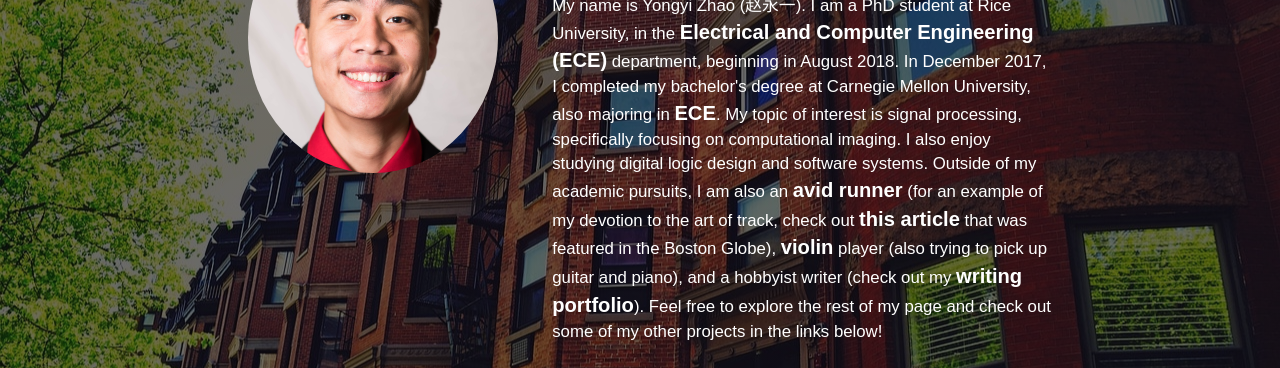
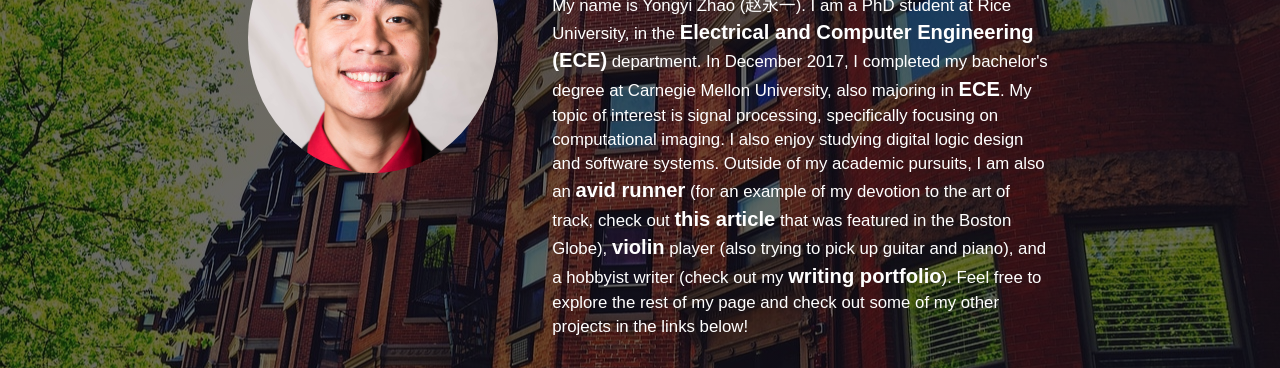
Before and after one commit to yyiz/mysite, a plain HTML site: page pages/about.html in a window 1280 px wide. Shown: the part 196-564 px from the top of the page. Drawn offline with nearby package versions, Linux system fonts and the light colour scheme; a web font is replaced by a local one.

Commit message:
Changed about description

```diff
--- a/pages/about.html
+++ b/pages/about.html
@@ -83,7 +83,7 @@
         <div class="col-md-5 col-md-offset-0 vtop col-xs-10 col-xs-offset-1">
           <h2 style="font-size: 4em;color: white"> Hi!  </h2>
           <p style="font-size: 1.2em;color: white"> My name is Yongyi Zhao (赵永一). I am a PhD student at Rice University, in the <a class="wlink" href="https://eceweb.rice.edu/
-" target="_blank" style="font-size: 1.2em">Electrical and Computer Engineering (ECE)</a> department, beginning in August 2018. In December 2017, I completed my bachelor's degree at Carnegie Mellon University, also majoring in <a class="wlink" href="https://www.ece.cmu.edu/
+" target="_blank" style="font-size: 1.2em">Electrical and Computer Engineering (ECE)</a> department. In December 2017, I completed my bachelor's degree at Carnegie Mellon University, also majoring in <a class="wlink" href="https://www.ece.cmu.edu/
 " target="_blank" style="font-size: 1.2em">ECE</a>. My topic of interest is signal processing, specifically focusing on computational imaging. I also enjoy studying digital logic design and software systems. Outside of my academic pursuits, I am also an <a class="wlink" target="_blank" href="https://www.athletic.net/CrossCountry/Athlete.aspx?AID=4907214#/L0
 " style="font-size: 1.2em">avid runner</a> (for an example of my devotion to the art of track, check out <a class="wlink" target="_blank" href="https://www.bostonglobe.com/sports/2013/01/13/newton-north-girls-win-fourth-straight-team-title-mstca-division-relays/LV7swfFKPB4nwZPb8H9rhN/story.html
 " style="font-size: 1.2em">this article</a> that was featured in the Boston Globe), <a class="wlink" target="_blank" href="https://www.youtube.com/watch?v=j7EPFO_LQzE
```
